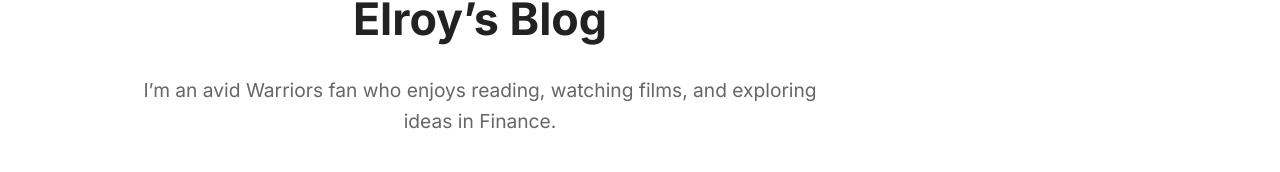
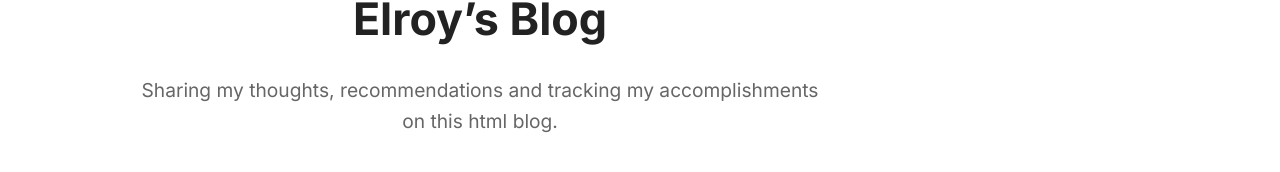
Before and after one commit to elroytoh/elroytoh.github.io, a plain HTML site: page blog.html in a window 1280 px wide. Shown: the part 262-434 px from the top of the page. Drawn offline with Linux system fonts and the light colour scheme.

Commit message:
Update blog.html

```diff
--- a/blog.html
+++ b/blog.html
@@ -182,7 +182,7 @@
     <section>
       <header class="blog-header">
         <h1>Elroy’s Blog</h1>
-        <p class="subtitle">I’m an avid Warriors fan who enjoys reading, watching films, and exploring ideas in Finance.</p>
+        <p class="subtitle">Sharing my thoughts, recommendations and tracking my accomplishments on this html blog.</p>
 
         <!-- ICONS BELOW INTRO -->
         <div class="social-icons">
```
